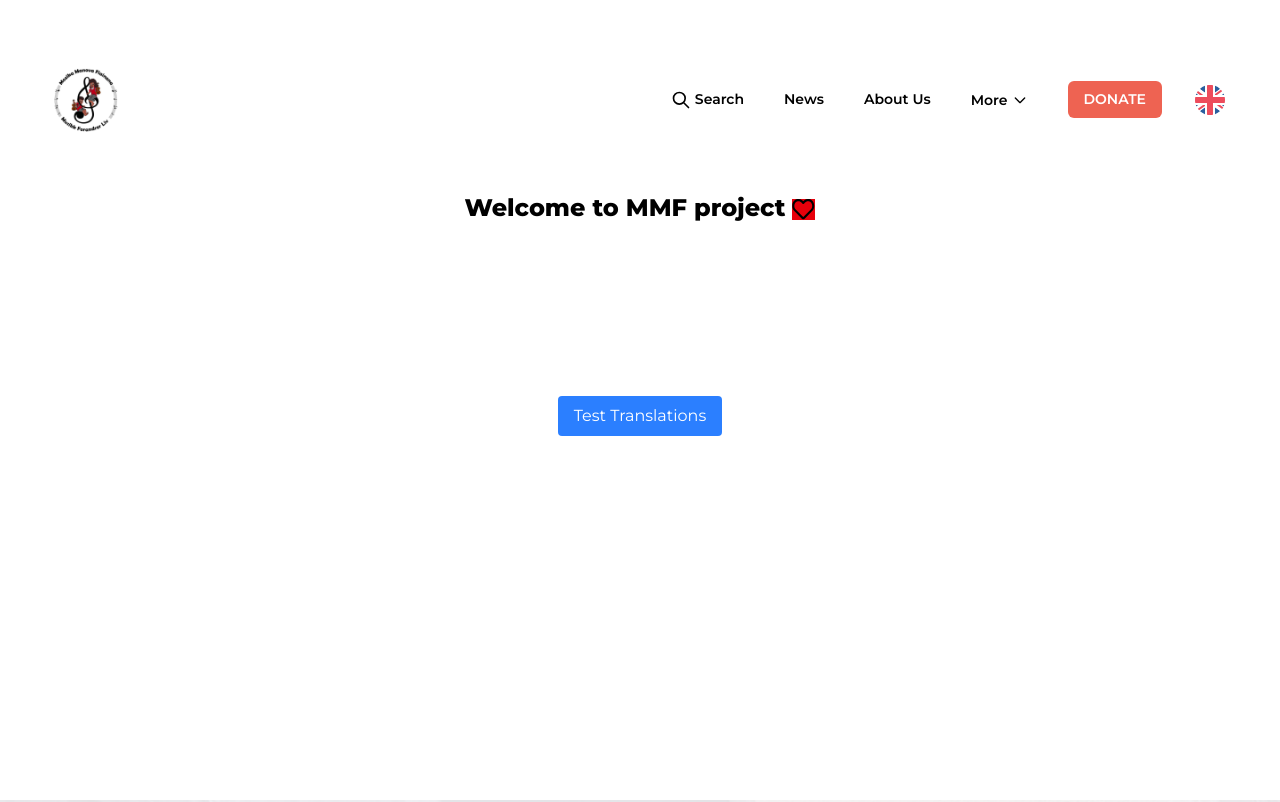
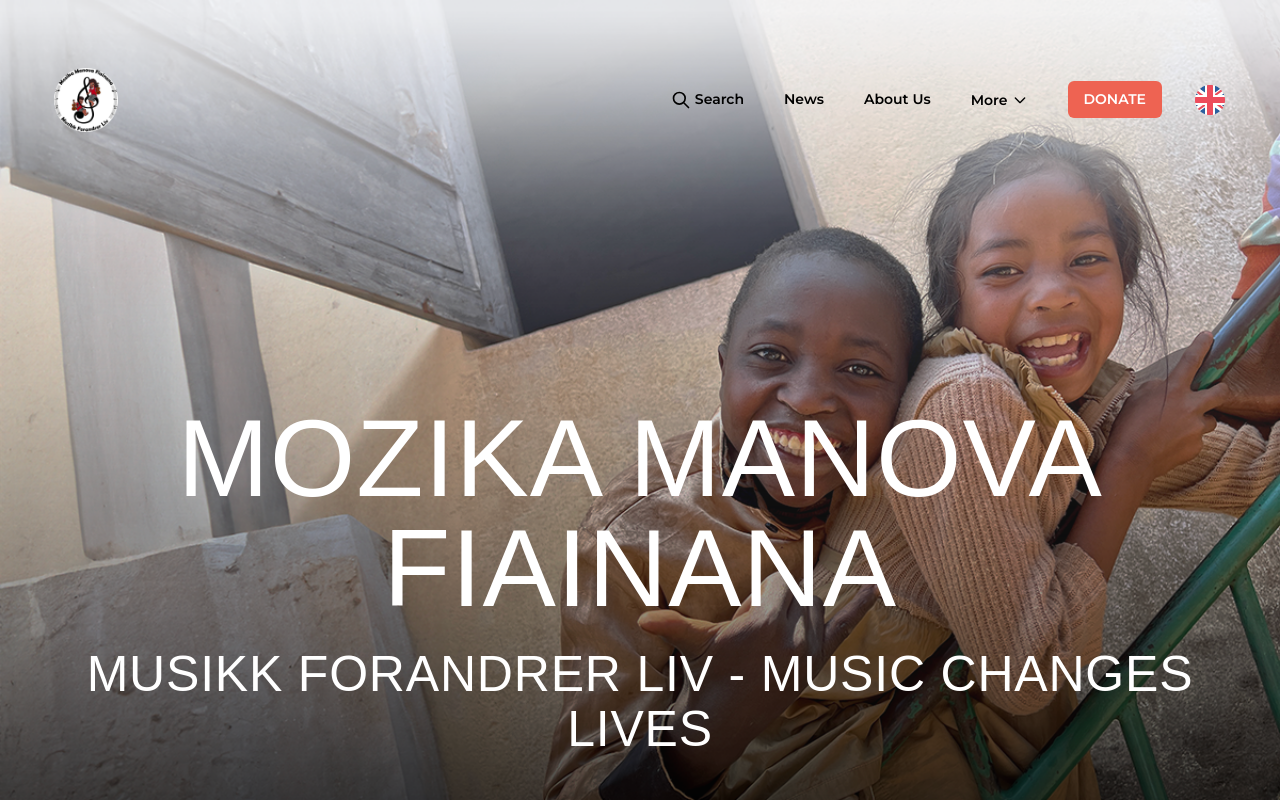
Before and after one commit to NoroffFEU/musikkforandrerliv.no, a React (Vite) app: page / in a window 1280 px wide. Shown: the top 802 px of the page. Built offline with nearby package versions, Linux system fonts and the light colour scheme; a web font is replaced by a local one.

Commit message:
Remove Welcome to MMF project section from the codebase

```diff
--- a/src/pages/Home.jsx
+++ b/src/pages/Home.jsx
@@ -1,12 +1,14 @@
-import React, { lazy, Suspense } from "react";
-import { useTranslation } from "react-i18next";
-import { Link } from "react-router-dom";
+import React, { Suspense, lazy } from 'react';
 
-import ErrorBoundary from "../components/ErrorBoundary.jsx";
-import { HeroSection } from "../components/homePage/heroSection";
-import WorkSection from "../components/homePage/workSection";
-import "../i18n";
-import heart from "/assets/images/svgs/heart.svg";
+import { Link } from 'react-router-dom';
+
+import { useTranslation } from 'react-i18next';
+
+import ErrorBoundary from '../components/ErrorBoundary.jsx';
+import { HeroSection } from '../components/homePage/heroSection';
+import WorkSection from '../components/homePage/workSection';
+import '../i18n';
+import heart from '/assets/images/svgs/heart.svg';
 
 // Safe lazy loader for components
 const safeLazy = (importFunc) =>
@@ -14,21 +16,33 @@
     importFunc()
       .then((mod) => {
         const comp = mod.default || mod[Object.keys(mod)[0]];
-        if (!comp) throw new Error("Missing export in component");
+        if (!comp) throw new Error('Missing export in component');
         return { default: comp };
       })
       .catch((err) => {
-        console.warn("Component not ready yet:", err);
+        console.warn('Component not ready yet:', err);
         return { default: () => null };
-      })
+      }),
   );
 
-const HistorySection = safeLazy(() => import("../components/homePage/historySection"));
-const StaffSection = safeLazy(() => import("../components/homePage/staffSection"));
-const VolunteerSection = safeLazy(() => import("../components/homePage/volunteerSection"));
-const SupportSection = safeLazy(() => import("../components/homePage/supportSection"));
-const GallerySection = safeLazy(() => import("../components/homePage/gallerySection"));
-const CalenderSection = safeLazy(() => import("../components/homePage/calenderSection"));
+const HistorySection = safeLazy(
+  () => import('../components/homePage/historySection'),
+);
+const StaffSection = safeLazy(
+  () => import('../components/homePage/staffSection'),
+);
+const VolunteerSection = safeLazy(
+  () => import('../components/homePage/volunteerSection'),
+);
+const SupportSection = safeLazy(
+  () => import('../components/homePage/supportSection'),
+);
+const GallerySection = safeLazy(
+  () => import('../components/homePage/gallerySection'),
+);
+const CalenderSection = safeLazy(
+  () => import('../components/homePage/calenderSection'),
+);
 
 const Home = () => {
   const { t } = useTranslation();
@@ -36,21 +50,6 @@
   return (
     <ErrorBoundary>
       <div>
-        <div className="h-screen w-full flex flex-col justify-center items-center">
-          <h1 className="text-2xl font-extrabold">
-            {t("Welcome to MMF project")}{" "}
-            <img className="inline bg-red-600" src={heart} alt="heart icon" />
-          </h1>
-          <div className="flex items-center justify-center h-96 px-4 w-full">
-            <Link
-              to="/test-translations"
-              className="px-4 py-2 bg-blue-500 text-white rounded"
-            >
-              Test Translations
-            </Link>
-          </div>
-        </div>
-
         <HeroSection />
 
         <Suspense fallback={<div>Loading...</div>}>
```
